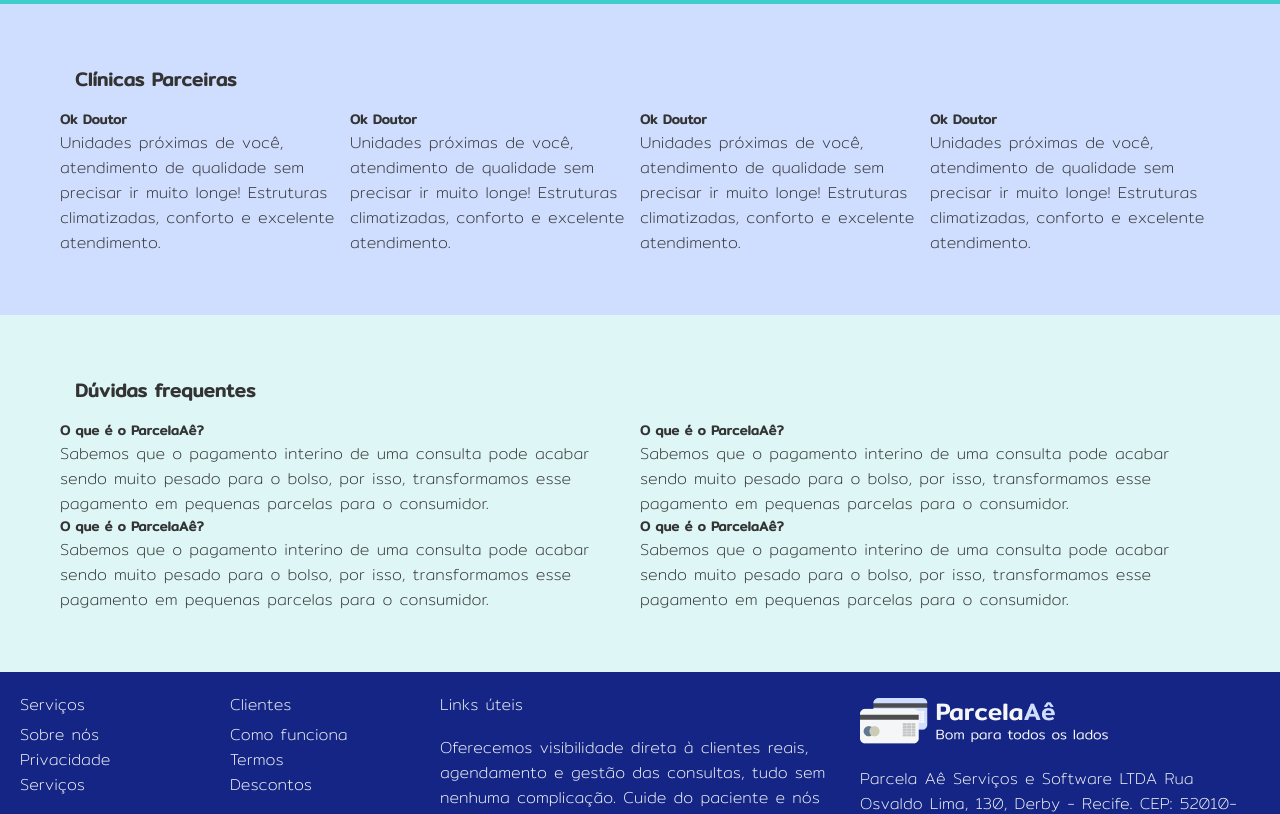
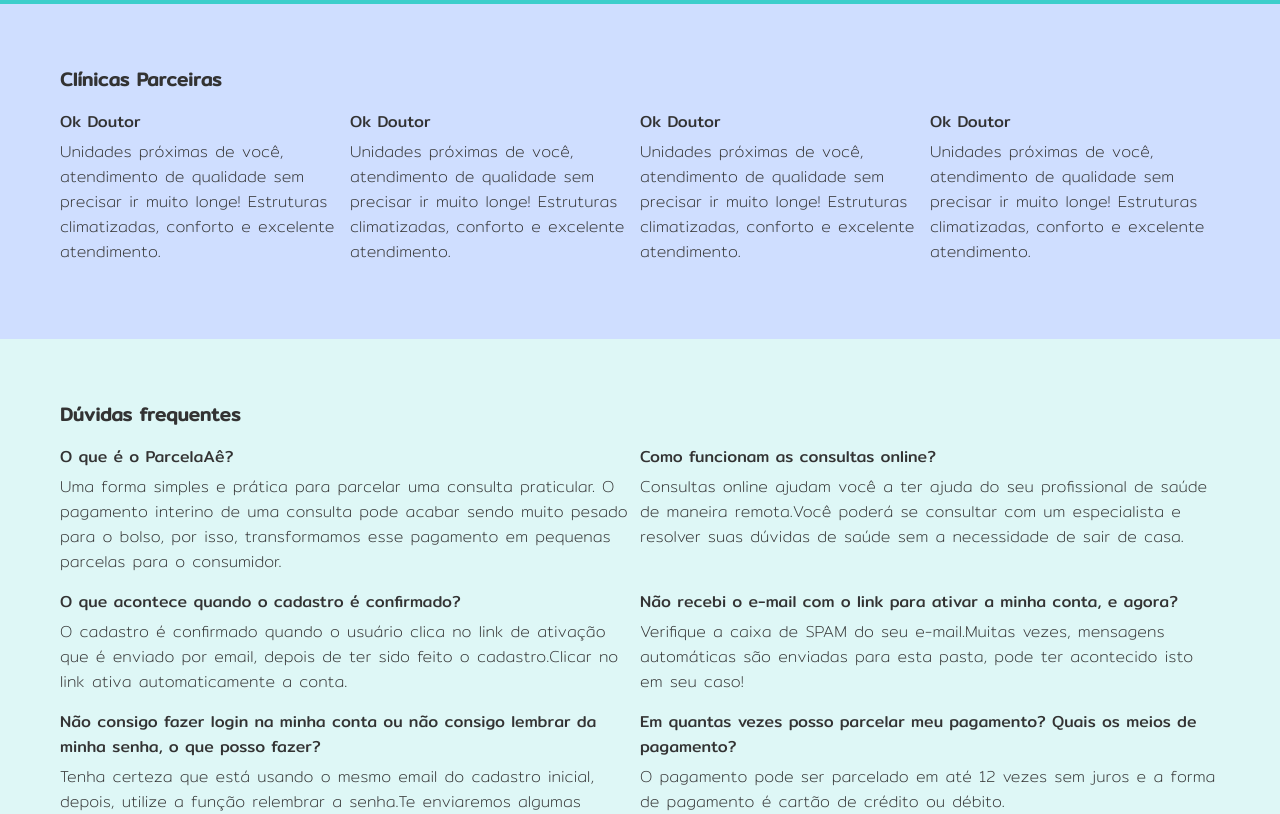
Before and after one commit to Parcela-Ae/frontend, a Next.js app: page / in a window 1280 px wide. Shown: the part 1180-1994 px from the top of the page. Built offline with nearby package versions, Linux system fonts and the light colour scheme.

Commit message:
Correção de layout e edição da seção de dúvidas frequentes

```diff
--- a/src/components/Partners/partners.component.js
+++ b/src/components/Partners/partners.component.js
@@ -1,42 +1,34 @@
 import styles from '../../../styles/partners.module.css'
-export default function Partners(){
-    return(
+export default function Partners() {
+    return (
         <div className={styles.parceiros}>
             <div className="row">
                 <h3 className={styles.parceiros_title}>Clínicas Parceiras</h3>
 
                 <div className={styles.partnerContent}>
                     <div >
-                    <h5>
-                        Ok Doutor
-                    </h5>
+                        <a>Ok Doutor</a>
                         <p className={styles.descricao_parceiros}>
                             Unidades próximas de você, atendimento de qualidade sem precisar ir muito longe! Estruturas
                             climatizadas, conforto e excelente atendimento.
                         </p>
                     </div>
                     <div >
-                    <h5>
-                        Ok Doutor
-                    </h5>
+                        <a>Ok Doutor</a>
                         <p className={styles.descricao_parceiros}>
                             Unidades próximas de você, atendimento de qualidade sem precisar ir muito longe! Estruturas
                             climatizadas, conforto e excelente atendimento.
                         </p>
                     </div>
                     <div >
-                    <h5>
-                        Ok Doutor
-                    </h5>
+                        <a>Ok Doutor</a>
                         <p className={styles.descricao_parceiros}>
                             Unidades próximas de você, atendimento de qualidade sem precisar ir muito longe! Estruturas
                             climatizadas, conforto e excelente atendimento.
                         </p>
                     </div>
                     <div >
-                    <h5>
-                        Ok Doutor
-                    </h5>
+                        <a>Ok Doutor</a>
                         <p className={styles.descricao_parceiros}>
                             Unidades próximas de você, atendimento de qualidade sem precisar ir muito longe! Estruturas
                             climatizadas, conforto e excelente atendimento.
--- a/src/components/frequently-asked-questions/frequently-asked-questions.component.js
+++ b/src/components/frequently-asked-questions/frequently-asked-questions.component.js
@@ -6,35 +6,47 @@
             <h3 className={styles.duvidas_title}>Dúvidas frequentes</h3>
             <div className={styles.container}>
                 <div>
-                    <h5>O que é o ParcelaAê?</h5>
+                    <a>O que é o ParcelaAê?</a>
                     <p className={styles.descricao_duvida}>
-                        Sabemos que o pagamento interino de uma consulta pode acabar sendo muito pesado para o bolso, por
-                        isso, transformamos esse pagamento em pequenas parcelas para o consumidor.
-                    </p>
-                </div>
-                <div >
-                    <h5>O que é o ParcelaAê?</h5>
-                    <p className={styles.descricao_duvida}>
-                        Sabemos que o pagamento interino de uma consulta pode acabar sendo muito pesado para o bolso, por
-                        isso, transformamos esse pagamento em pequenas parcelas para o consumidor.
+                        Uma forma simples e prática para parcelar uma consulta praticular. O pagamento interino de uma consulta pode acabar sendo muito pesado para o bolso, por isso, transformamos esse pagamento em pequenas parcelas para o consumidor.
                     </p>
                 </div>
 
                 <div >
-                    <h5>O que é o ParcelaAê?</h5>
+                    <a>Como funcionam as consultas online?</a>
                     <p className={styles.descricao_duvida}>
-                        Sabemos que o pagamento interino de uma consulta pode acabar sendo muito pesado para o bolso, por
-                        isso, transformamos esse pagamento em pequenas parcelas para o consumidor.
+                        Consultas online ajudam você a ter ajuda do seu profissional de saúde de maneira remota.Você poderá se consultar com um especialista e resolver suas dúvidas de saúde sem a necessidade de sair de casa.
                     </p>
                 </div>
+
                 <div >
-                    <h5>O que é o ParcelaAê?</h5>
+                    <a>O que acontece quando o cadastro é confirmado?</a>
                     <p className={styles.descricao_duvida}>
-                        Sabemos que o pagamento interino de uma consulta pode acabar sendo muito pesado para o bolso, por
-                        isso, transformamos esse pagamento em pequenas parcelas para o consumidor.
+                        O cadastro é confirmado quando o usuário clica no link de ativação que é enviado por email, depois de ter sido feito o cadastro.Clicar no link ativa automaticamente a conta.
+                    </p>
+                </div>
+
+                <div >
+                    <a>Não recebi o e-mail com o link para ativar a minha conta, e agora?</a>
+                    <p className={styles.descricao_duvida}>
+                        Verifique a caixa de SPAM do seu e-mail.Muitas vezes, mensagens automáticas são enviadas para esta pasta, pode ter acontecido isto em seu caso!
+                    </p>
+                </div>
+
+                <div >
+                    <a>Não consigo fazer login na minha conta ou não consigo lembrar da minha senha, o que posso fazer?</a>
+                    <p className={styles.descricao_duvida}>
+                        Tenha certeza que está usando o mesmo email do cadastro inicial, depois, utilize a função relembrar a senha.Te enviaremos algumas informações adicionais para recuperar sua senha.
+                    </p>
+                </div>
+
+                <div >
+                    <a>Em quantas vezes posso parcelar meu pagamento? Quais os meios de pagamento?</a>
+                    <p className={styles.descricao_duvida}>
+                        O pagamento pode ser parcelado em até 12 vezes sem juros e a forma de pagamento é cartão de crédito ou débito.
                     </p>
                 </div>
             </div>
-        </div>
+        </div >
     )
 }
--- a/styles/FrequentlyAskedQuestions.module.css
+++ b/styles/FrequentlyAskedQuestions.module.css
@@ -6,20 +6,17 @@
   }
 
   .duvidas_title {
-    margin: 0 0 15px 15px;
+    margin: 0 0 15px 0;
   }
 
   .descricao_duvida {
     font-weight: lighter;
     color: #333333;
+    padding: 5px 0 15px 0;
   }
 .container {
     display:grid;
     grid-template-columns: 1fr 1fr;
-}
-
-.content  h5{
-    margin-bottom: 0.8rem;
 }
 
 @media screen and (max-width: 400px){
--- a/styles/balance.module.css
+++ b/styles/balance.module.css
@@ -15,7 +15,7 @@
     margin: 0 auto;
 
     max-width: 1140px;
-    height: 370px;
+    height: fit-content;
 
     border-radius: 10px;
     box-shadow: 0 0 5px rgba(0, 0, 0, 0.5);
--- a/styles/partners.module.css
+++ b/styles/partners.module.css
@@ -5,7 +5,7 @@
   }
 
   .parceiros_title {
-    margin: 0 0 15px 15px;
+    margin: 0 0 15px 0;
   }
 
   .partnerContent{
@@ -15,6 +15,7 @@
 
   .descricao_parceiros {
     color: #333333;
+    padding: 5px 0 15px 0;
   }
 
   /*duvidas*/
```
Lines whose indentation alone changed are shown as unchanged.
